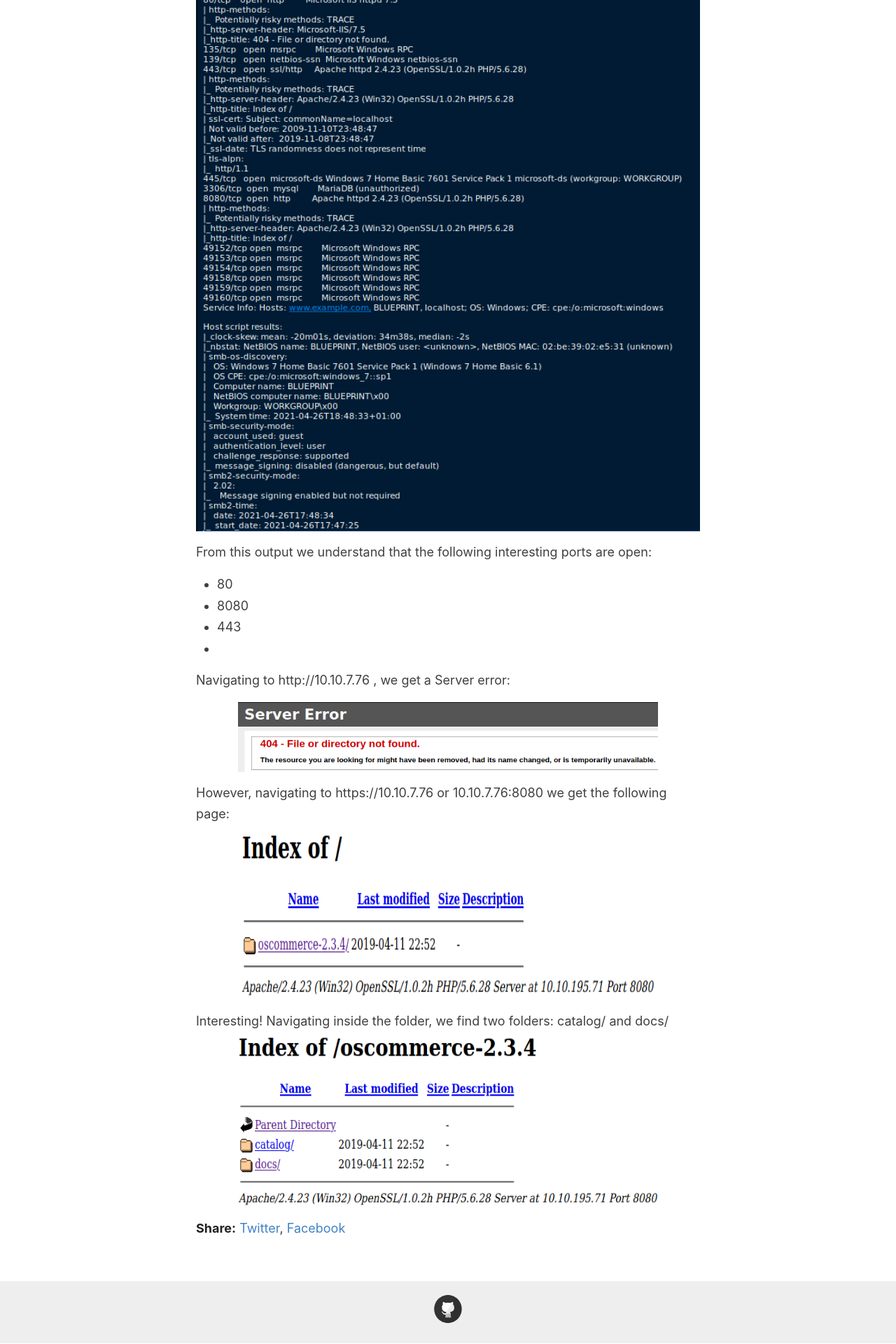
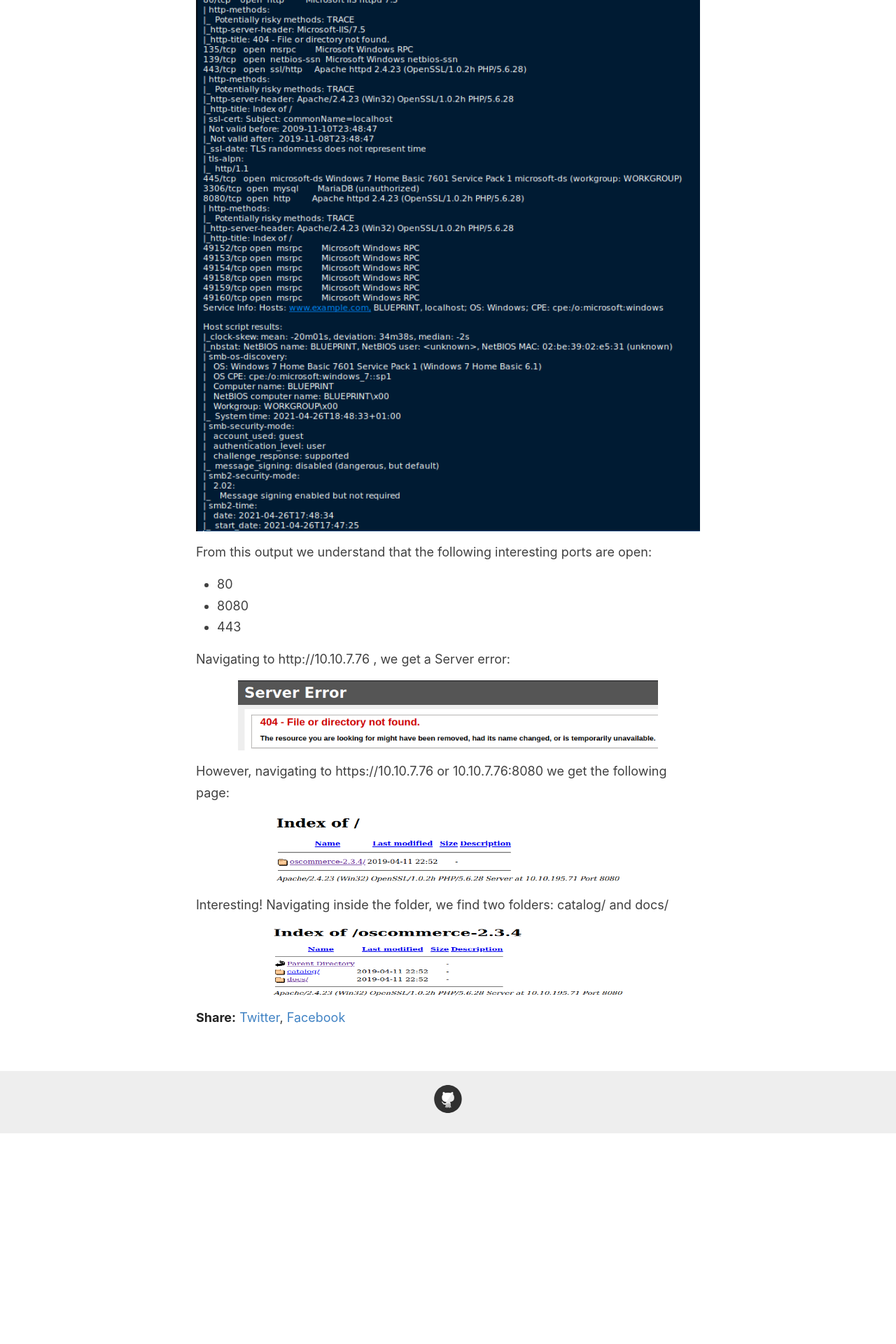
Before and after one commit to 0xdnxh/0xdnxh.github.io, a Jekyll site: the page built from _posts/2021-5-23-THM-Blueprint-Writeup.md, in a window 1280 px wide. Shown: the part 1027-2947 px from the top of the page at 70% size. Built offline with Jekyll 4.4.1, drawn with Linux system fonts in a browser that asks for light colours; after the commit the page ends 2646 px from its top, so only the background shows below that.

Commit message:
Modified pics for blueprint

```diff
--- a/_posts/2021-5-23-THM-Blueprint-Writeup.md
+++ b/_posts/2021-5-23-THM-Blueprint-Writeup.md
@@ -17,7 +17,6 @@
   <li>80</li>
   <li>8080</li>
   <li>443</li>
-  <li></li>
 </ul>
 
 Navigating to http://10.10.7.76 , we get a Server error:
@@ -25,7 +24,9 @@
 <img src="/images/THM/Blueprint/server_error.PNG" width="600" height="100"/>
 
 However, navigating to https://10.10.7.76 or 10.10.7.76:8080 we get the following page:
-<img src="/images/THM/Blueprint/oscommerce_page.PNG" width="600" height="250"/>
+
+<img src="/images/THM/Blueprint/oscommerce_page.PNG" width="500" height="100"/>
 
 Interesting! Navigating inside the folder, we find two folders: catalog/ and docs/
-<img src="/images/THM/Blueprint/indexof_oscommerce.PNG" width="600" height="250"/>
+
+<img src="/images/THM/Blueprint/indexof_oscommerce.PNG" width="500" height="100"/>
```
